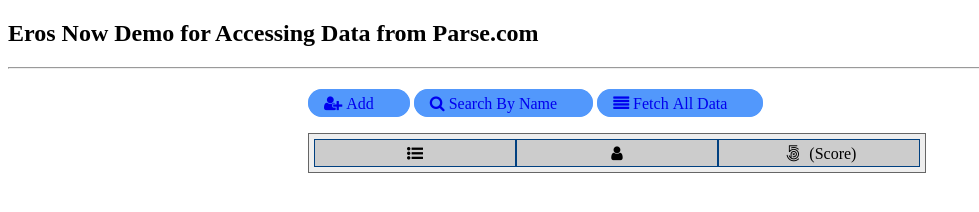
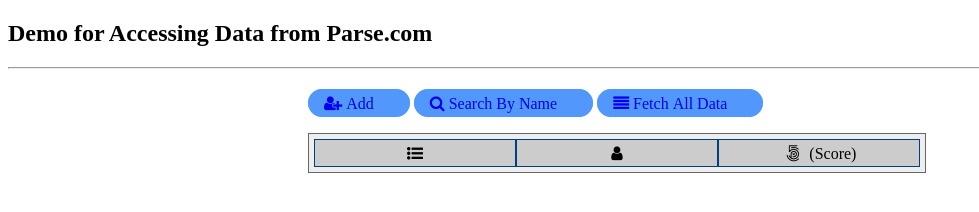
Before and after one commit to Satish-Verma/AngularWithParse, a plain HTML site: page index.html in a window 1280 px wide. Shown: the whole page, without its empty margins (0-979 px from the left). Drawn offline with nearby package versions, Linux system fonts and the light colour scheme; no server answers.

Commit message:
Added screenshot

```diff
--- a/index.html
+++ b/index.html
@@ -13,7 +13,7 @@
 </head>
 <body ng-app="AuthApp">
 
-<h2>Eros Now Demo for Accessing Data from Parse.com</h2><hr/>
+<h2>Demo for Accessing Data from Parse.com</h2><hr/>
 <br/>
 <div class="group-tab">
    <a href="#" ng-click="choice=1;clearError();" ><i class="fa fa-user-plus"></i><span class="button" > Add</span></a>
```
Also changed, not shown: screenshots/angular_demo.png (added), screenshots/parse_dashboard.png (added), 1 other file.
